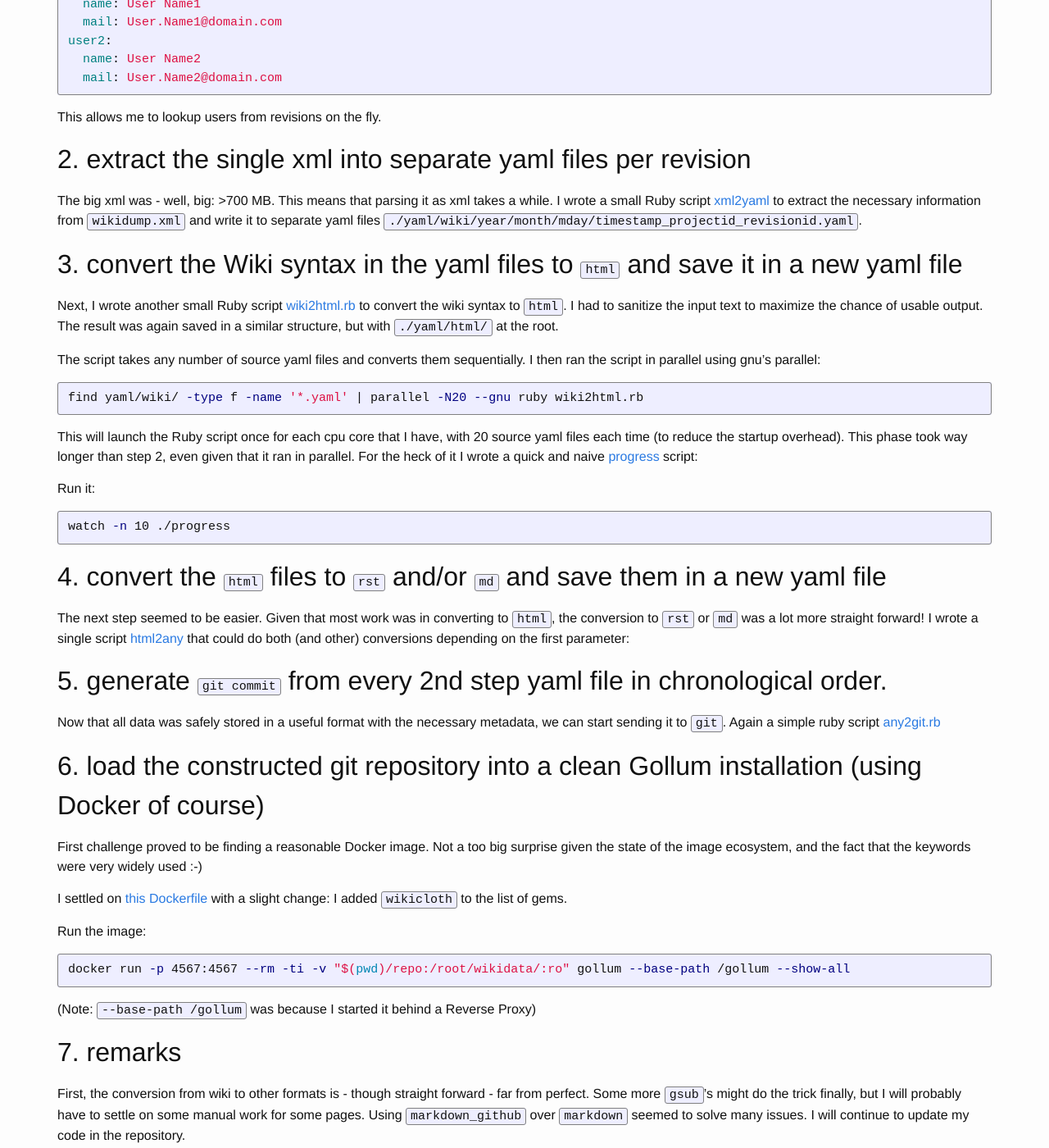
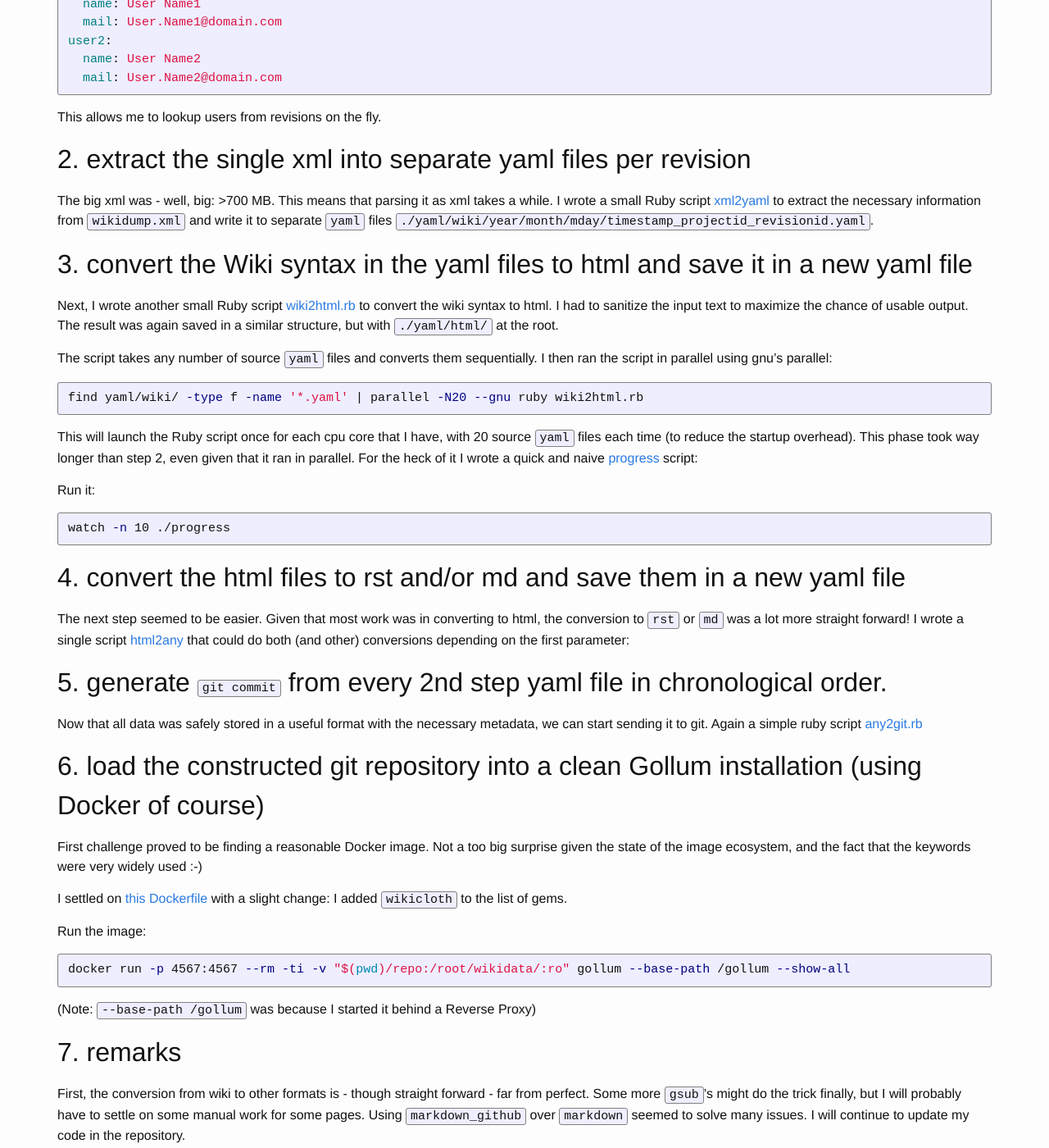
Before and after one commit to jovandeginste/jovandeginste.github.io, a Jekyll site: the page built from _posts/2016-05-29-migrating-internal-documentation-from-mediawiki-to-gollum.md, in a window 1280 px wide and 1400 px high, scrolled down 2122 px. Shown: the whole window at 82% size. Built offline with Jekyll 4.4.1, drawn with Linux system fonts in a browser that asks for light colours; nearby versions of some CDN libraries; comment, search, counter and statistics services are not loaded; some of the changed text lies outside the part shown.

Commit message:
Fix some code-tags

````diff
--- a/_posts/2016-05-29-migrating-internal-documentation-from-mediawiki-to-gollum.md
+++ b/_posts/2016-05-29-migrating-internal-documentation-from-mediawiki-to-gollum.md
@@ -10,15 +10,15 @@ tags:
 
 I like MediaWiki and WikiPedia as a consumer. I used to like it as a producer when I started documenting procedures at my job - let's say about 10 years ago now. But very quickly, I started avoiding it for documentation, and the result was that my documentation was lacking and/or all over the place (depending on the project). As a proof of concept, I wanted to deploy a [Gollum](https://github.com/gollum/gollum) site and see how feasible it is to migrate our current MediaWiki content to it.
 
-For extra credits, I wanted to preserve the change history in the documentation. I would try to create git history as if every wiki revision was a single commit. Input for Gollum could be the source `wiki`, or either `reStructuredText` or `Markdown` (not decided yet).
+For extra credits, I wanted to preserve the change history in the documentation. I would try to create git history as if every wiki revision was a single commit. Input for Gollum could be the source wiki, or either reStructuredText or Markdown (not decided yet).
 
 Instead of a big bang attempt, I prepared some migration steps:
 
 1. export MediaWiki (including all revisions) to a single xml file using its built-in tool
-2. extract the single xml into separate yaml files per revision
-3. convert the Wiki syntax in the yaml files to `html` and save it in a new yaml file
-4. convert the `html` files to `rst` and `md` and save them in a new yaml file
-5. generate `git commit` from every 2nd step yaml file in chronological order.
+2. extract the single xml into separate `yaml` files per revision
+3. convert the Wiki syntax in the `yaml` files to `html` and save it in a new `yaml` file
+4. convert the `html` files to `rst` and `md` and save them in a new `yaml` file
+5. generate `git commit` from every 2nd step `yaml` file in chronological order.
    a. overwrite the respective file with the new content
    b. commit with author's name and mail address, using the comment from the revision as commit message
 6. load the constructed git repository into a clean Gollum installation (using Docker of course)
@@ -104,19 +104,19 @@ This allows me to lookup users from revisions on the fly.
 
 ## 2. extract the single xml into separate yaml files per revision
 
-The big xml was - well, big: >700 MB. This means that parsing it as xml takes a while. I wrote a small Ruby script [xml2yaml](https://github.com/jovandeginste/mediawiki_to_gollum/blob/master/xml2yaml.rb) to extract the necessary information from `wikidump.xml` and write it to separate yaml files `./yaml/wiki/year/month/mday/timestamp_projectid_revisionid.yaml`.
+The big xml was - well, big: >700 MB. This means that parsing it as xml takes a while. I wrote a small Ruby script [xml2yaml](https://github.com/jovandeginste/mediawiki_to_gollum/blob/master/xml2yaml.rb) to extract the necessary information from `wikidump.xml` and write it to separate `yaml` files `./yaml/wiki/year/month/mday/timestamp_projectid_revisionid.yaml`.
 
-## 3. convert the Wiki syntax in the yaml files to `html` and save it in a new yaml file
+## 3. convert the Wiki syntax in the yaml files to html and save it in a new yaml file
 
-Next, I wrote another small Ruby script [wiki2html.rb](https://github.com/jovandeginste/mediawiki_to_gollum/blob/master/wiki2html.rb) to convert the wiki syntax to `html`. I had to sanitize the input text to maximize the chance of usable output. The result was again saved in a similar structure, but with `./yaml/html/` at the root.
+Next, I wrote another small Ruby script [wiki2html.rb](https://github.com/jovandeginste/mediawiki_to_gollum/blob/master/wiki2html.rb) to convert the wiki syntax to html. I had to sanitize the input text to maximize the chance of usable output. The result was again saved in a similar structure, but with `./yaml/html/` at the root.
 
-The script takes any number of source yaml files and converts them sequentially. I then ran the script in parallel using gnu's parallel:
+The script takes any number of source `yaml` files and converts them sequentially. I then ran the script in parallel using gnu's parallel:
 
 ```bash
 find yaml/wiki/ -type f -name '*.yaml' | parallel -N20 --gnu ruby wiki2html.rb
 ```
 
-This will launch the Ruby script once for each cpu core that I have, with 20 source yaml files each time (to reduce the startup overhead). This phase took way longer than step 2, even given that it ran in parallel. For the heck of it I wrote a quick and naive [progress](https://github.com/jovandeginste/mediawiki_to_gollum/blob/master/progress) script:
+This will launch the Ruby script once for each cpu core that I have, with 20 source `yaml` files each time (to reduce the startup overhead). This phase took way longer than step 2, even given that it ran in parallel. For the heck of it I wrote a quick and naive [progress](https://github.com/jovandeginste/mediawiki_to_gollum/blob/master/progress) script:
 
 Run it:
 
@@ -124,13 +124,13 @@ Run it:
 watch -n 10 ./progress
 ```
 
-## 4. convert the `html` files to `rst` and/or `md` and save them in a new yaml file
+## 4. convert the html files to rst and/or md and save them in a new yaml file
 
-The next step seemed to be easier. Given that most work was in converting to `html`, the conversion to `rst` or `md` was a lot more straight forward! I wrote a single script [html2any](https://github.com/jovandeginste/mediawiki_to_gollum/blob/master/html2any.rb) that could do both (and other) conversions depending on the first parameter:
+The next step seemed to be easier. Given that most work was in converting to html, the conversion to `rst` or `md` was a lot more straight forward! I wrote a single script [html2any](https://github.com/jovandeginste/mediawiki_to_gollum/blob/master/html2any.rb) that could do both (and other) conversions depending on the first parameter:
 
 ## 5. generate `git commit` from every 2nd step yaml file in chronological order.
 
-Now that all data was safely stored in a useful format with the necessary metadata, we can start sending it to `git`. Again a simple ruby script [any2git.rb](https://github.com/jovandeginste/mediawiki_to_gollum/blob/master/any2git.rb)
+Now that all data was safely stored in a useful format with the necessary metadata, we can start sending it to git. Again a simple ruby script [any2git.rb](https://github.com/jovandeginste/mediawiki_to_gollum/blob/master/any2git.rb)
 
 ## 6. load the constructed git repository into a clean Gollum installation (using Docker of course)
 
````
